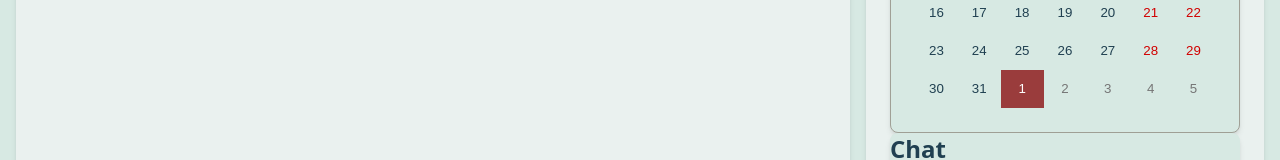
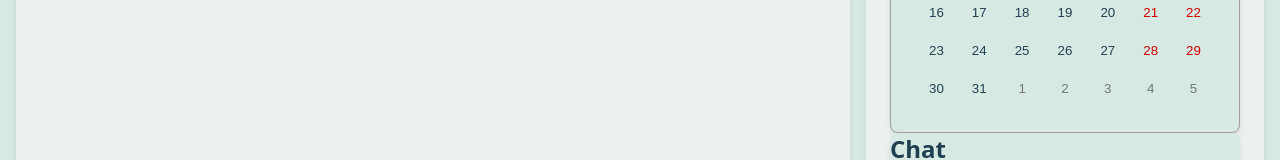
Before and after one commit to hugomdmg/freelance_app, a React (Create React App) app: page /admin-main in a window 1280 px wide. Shown: the part 339-499 px from the top of the page. Built offline with nearby package versions, Linux system fonts and the light colour scheme; no server answers.

Commit message:
dates manage in admin

```diff
--- a/src/Admin_Main/AdminMain.js
+++ b/src/Admin_Main/AdminMain.js
@@ -57,7 +57,7 @@ const AdminMain = () => {
             </div>
             <div className="flex bg-[#d7e9e3] dark:bg-gray-900 min-h-screen ">
                 <div className="flex-1 bg-[#eaf1ef] dark:bg-gray-800 shadow-md rounded-lg p-6">
-                    <Dates dates={['01/01/2025', '20/01/2025']} />
+                    <Dates dates={selectedProject ? selectedProject.dates : []} />
                     <Chat user1={user} user2={selectedCostumer} />
                 </div>
             </div>
```
